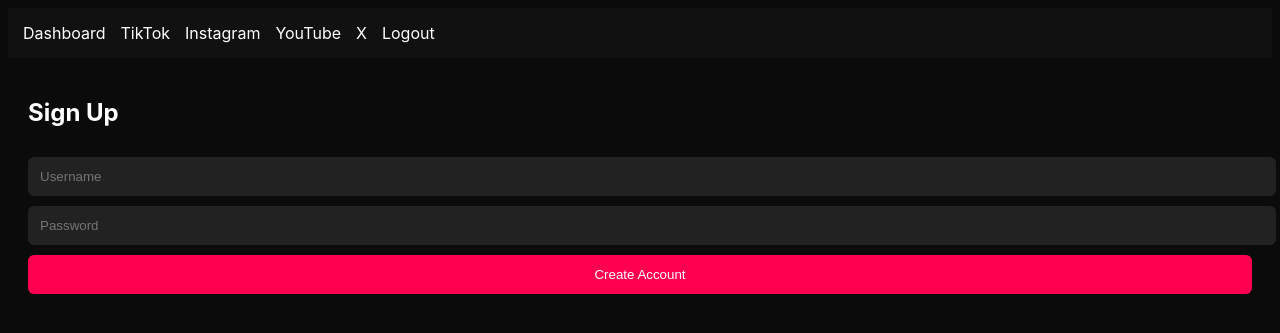
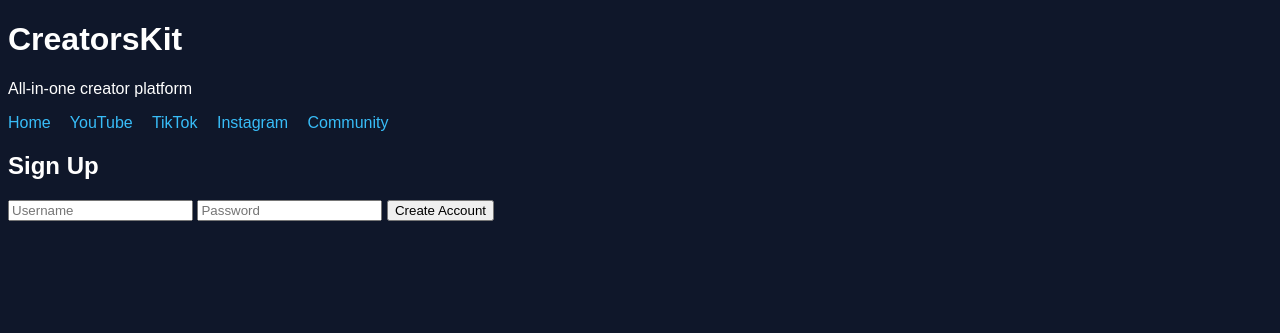
Before and after one commit to drwttierney-wq/Creatorskit, a Flask app: template templates/signup.html in a window 1280 px wide. Shown: the top 333 px of the page. Run offline with Flask 3, Linux system fonts and the light colour scheme; the template is opened without the code that fills it, so the values that code supplies are empty.

Commit message:
Update base.html

```diff
--- a/templates/base.html
+++ b/templates/base.html
@@ -1,23 +1,28 @@
 <!DOCTYPE html>
-<html>
+<html lang="en">
 <head>
-    <title>SocialKit</title>
-    <link rel="stylesheet" href="/static/styles.css">
+  <meta charset="UTF-8">
+  <title>CreatorsKit</title>
+  <link rel="stylesheet" href="{{ url_for('static', filename='css/style.css') }}">
 </head>
 <body>
 
+<header>
+  <h1>CreatorsKit</h1>
+  <p>All-in-one creator platform</p>
+</header>
+
 <nav>
-    <a href="/dashboard">Dashboard</a>
-    <a href="/platform/tiktok">TikTok</a>
-    <a href="/platform/instagram">Instagram</a>
-    <a href="/platform/youtube">YouTube</a>
-    <a href="/platform/twitter">X</a>
-    <a href="/logout">Logout</a>
+  <a href="/">Home</a>
+  <a href="/youtube">YouTube</a>
+  <a href="/tiktok">TikTok</a>
+  <a href="/instagram">Instagram</a>
+  <a href="/community">Community</a>
 </nav>
 
-<div class="container">
-    {% block content %}{% endblock %}
-</div>
+<main>
+  {% block content %}{% endblock %}
+</main>
 
 </body>
 </html>
```
